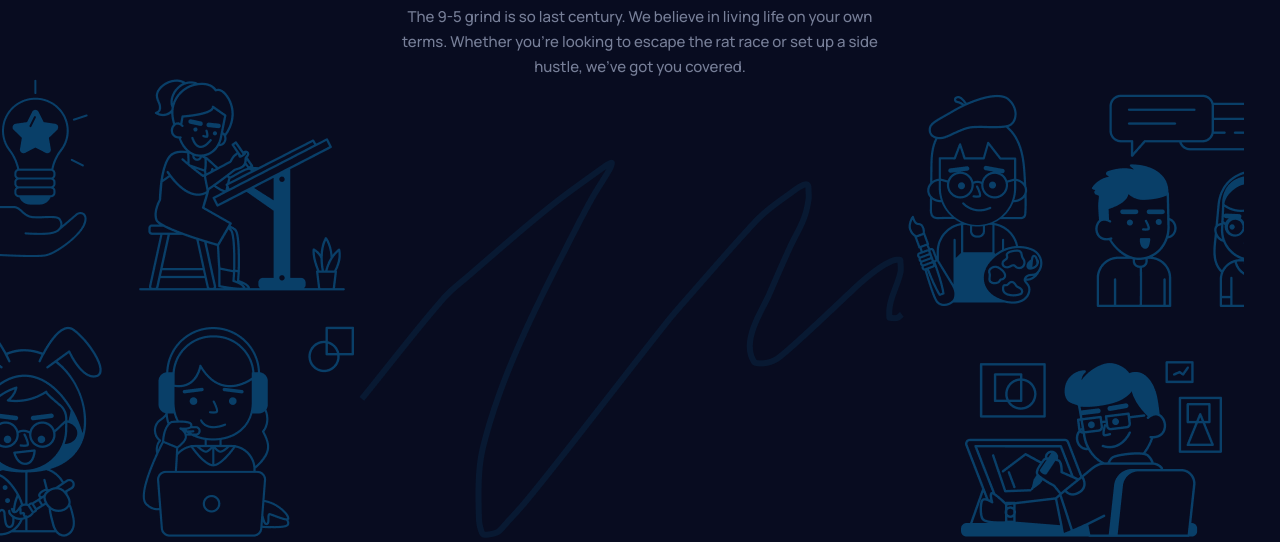
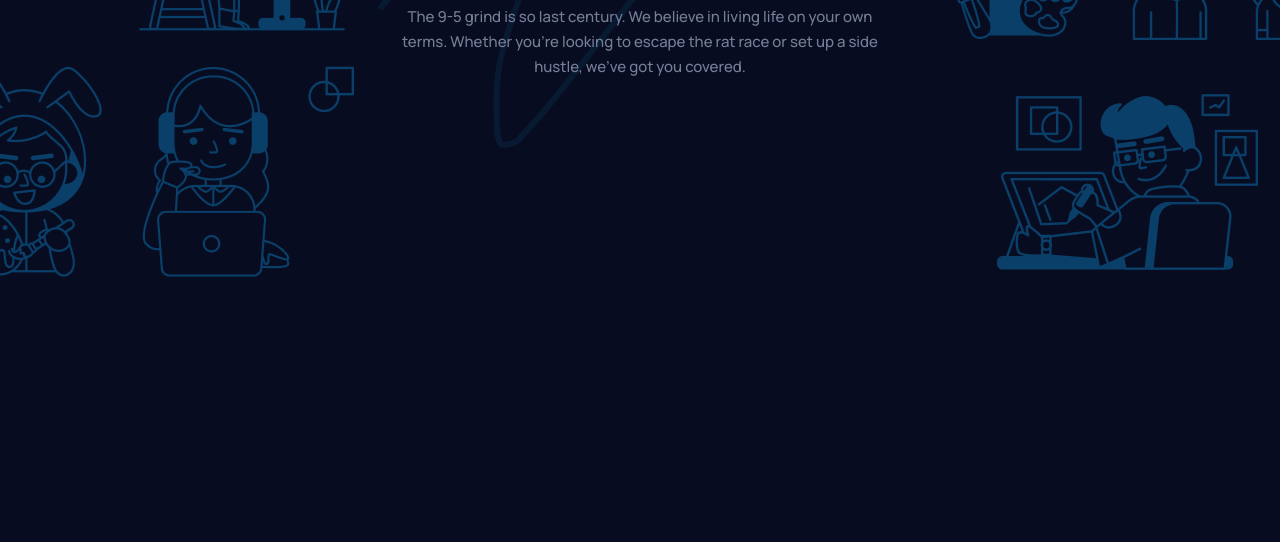
Before and after one commit to anastasiaptakh/maker, a website: page app/index.html in a window 1280 px wide. Shown: the part 361-903 px from the top of the page. Drawn offline with Linux system fonts and the light colour scheme.

Commit message:
make promo background

```diff
--- a/app/scss/style.scss
+++ b/app/scss/style.scss
@@ -37,6 +37,7 @@
     &__text {
         @extend %manrope-medium;
         @extend %main-text-color;
+        z-index: 2;
         font-size: 15px;
         line-height: 25px;
         text-align: center;
@@ -44,4 +45,29 @@
         margin: 24px auto 0;
         padding: 0 15px 0;
     }
+    &__bg {
+        display: flex;
+        justify-content: space-between;
+        align-items: center;
+        height: 459px;
+        position: relative;
+        z-index: -1;
+        img {
+            max-height: 100%;
+        }
+    }
+    &__left {
+        position: relative;
+        bottom: 260px;
+    }
+    &__center {
+        position: relative;
+        bottom: 350px;
+
+    }
+    &__right {
+        position: relative;
+        bottom: 260px;
+    }
+
 }
```
Also changed, not shown: app/css/style.min.css.
